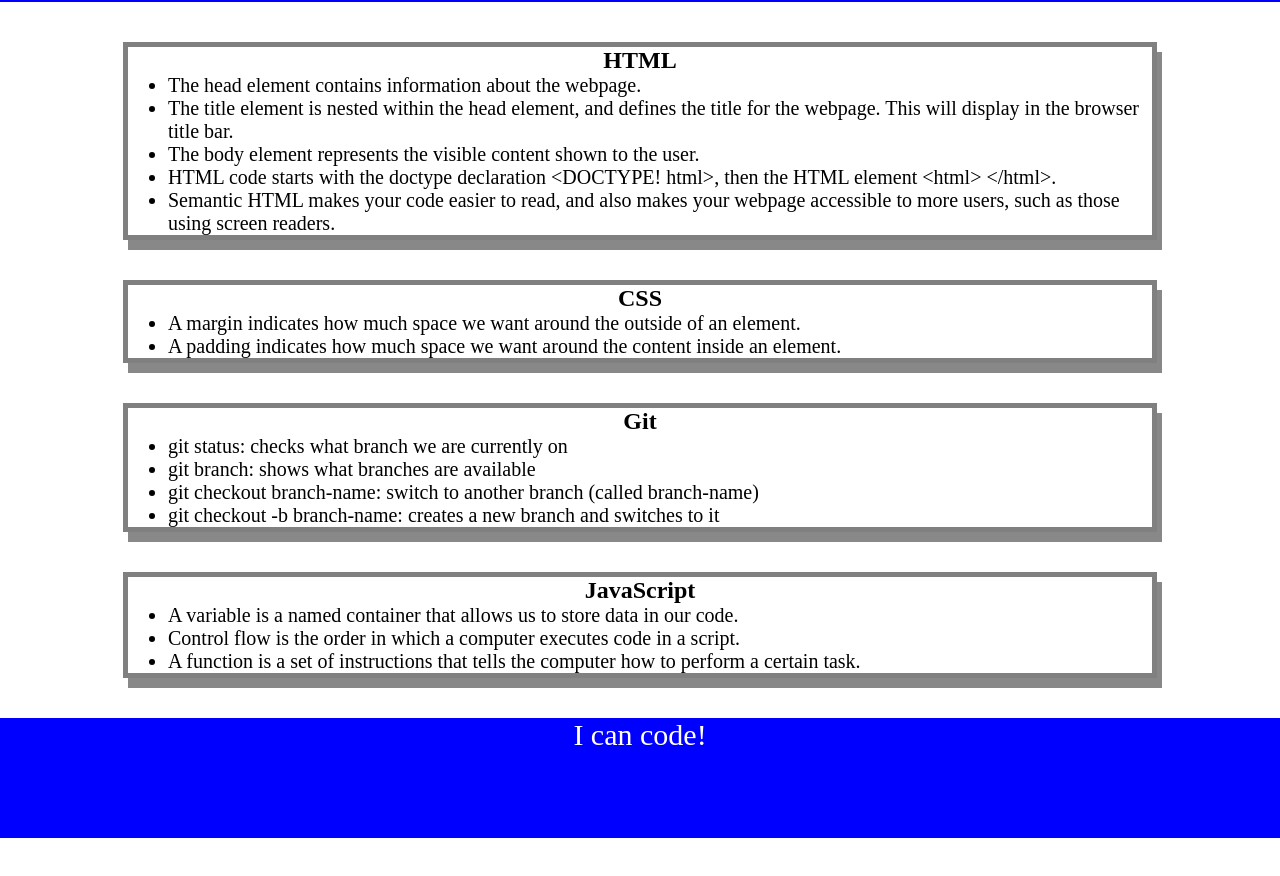
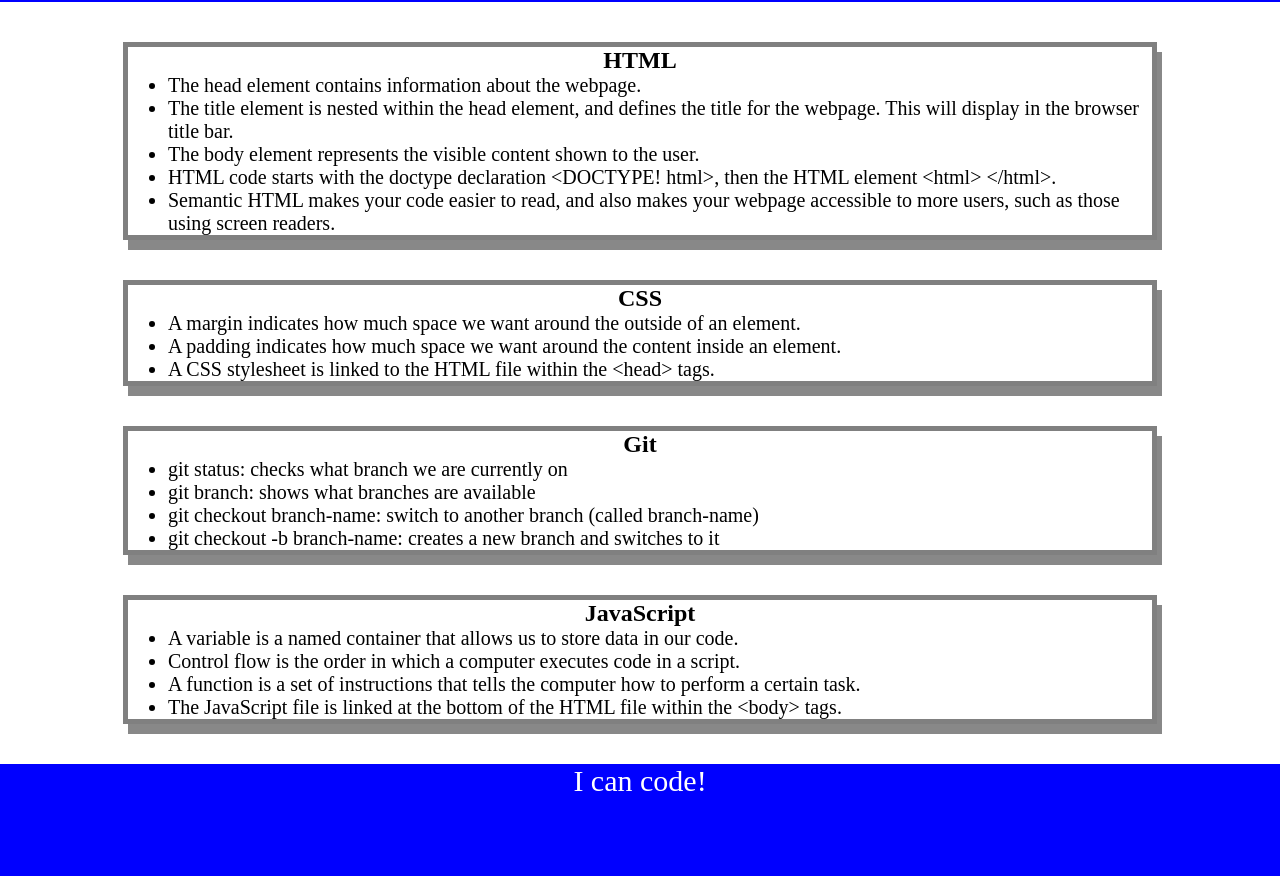
Before and after one commit to codenamehaylz/prework-study-guide, a plain HTML site: page index.html in a window 1280 px wide. Shown: the part 118-994 px from the top of the page. Before the commit the page ends 956 px from the top, so only its background shows below. Drawn offline with Linux system fonts and the light colour scheme.

```diff
--- a/index.html
+++ b/index.html
@@ -32,6 +32,7 @@
         <ul>
           <li>A margin indicates how much space we want around the outside of an element.</li>
           <li>A padding indicates how much space we want around the content inside an element.</li>
+          <li>A CSS stylesheet is linked to the HTML file within the &lt;head&gt; tags.</li>
         </ul>
       </section>
 
@@ -51,6 +52,7 @@
           <li>A variable is a named container that allows us to store data in our code.</li>
           <li>Control flow is the order in which a computer executes code in a script.</li>
           <li>A function is a set of instructions that tells the computer how to perform a certain task.</li>
+          <li>The JavaScript file is linked at the bottom of the HTML file within the &lt;body&gt; tags.</li>
         </ul>
       </section>
     </main>
```
Also changed, not shown: 1 other file.
